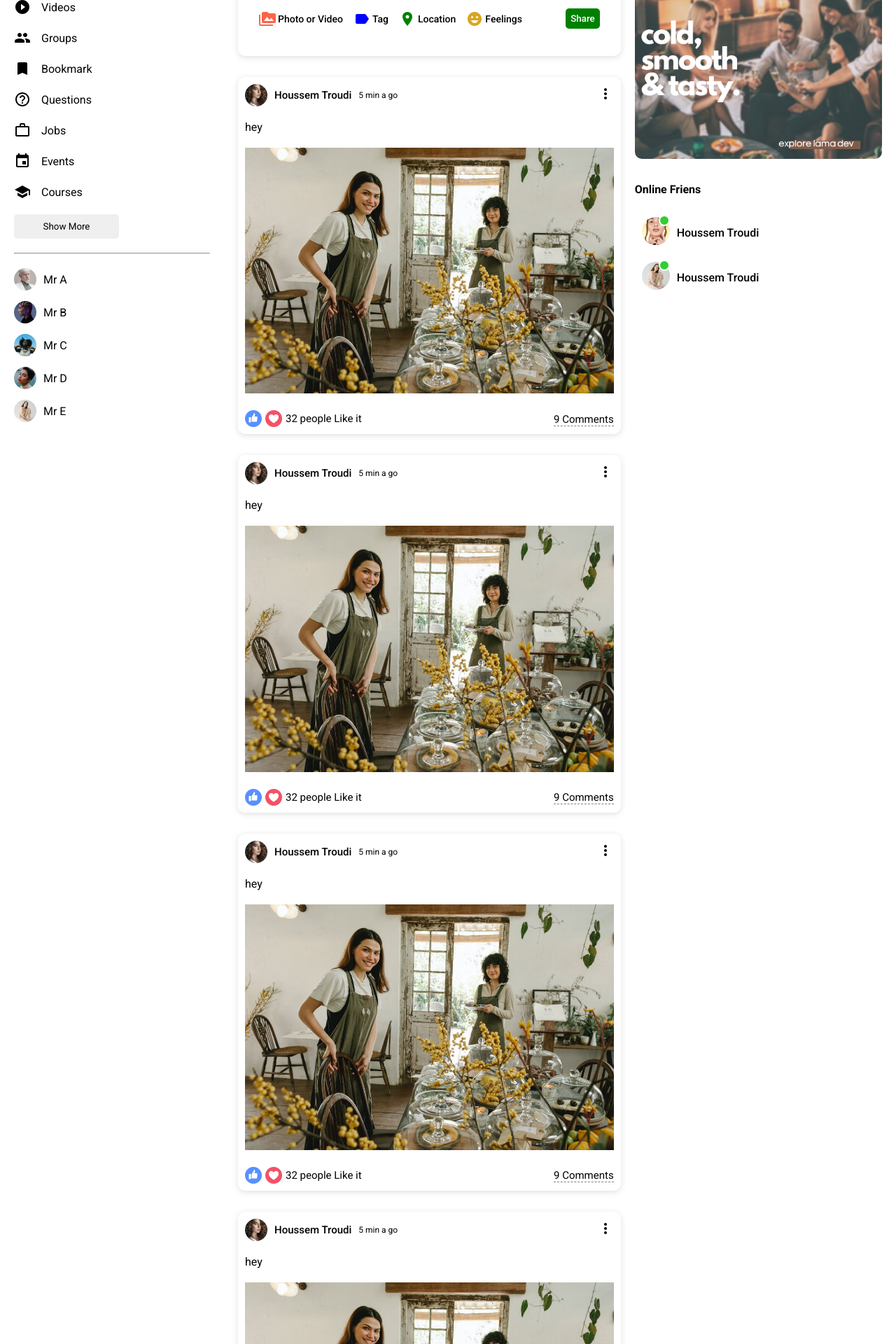
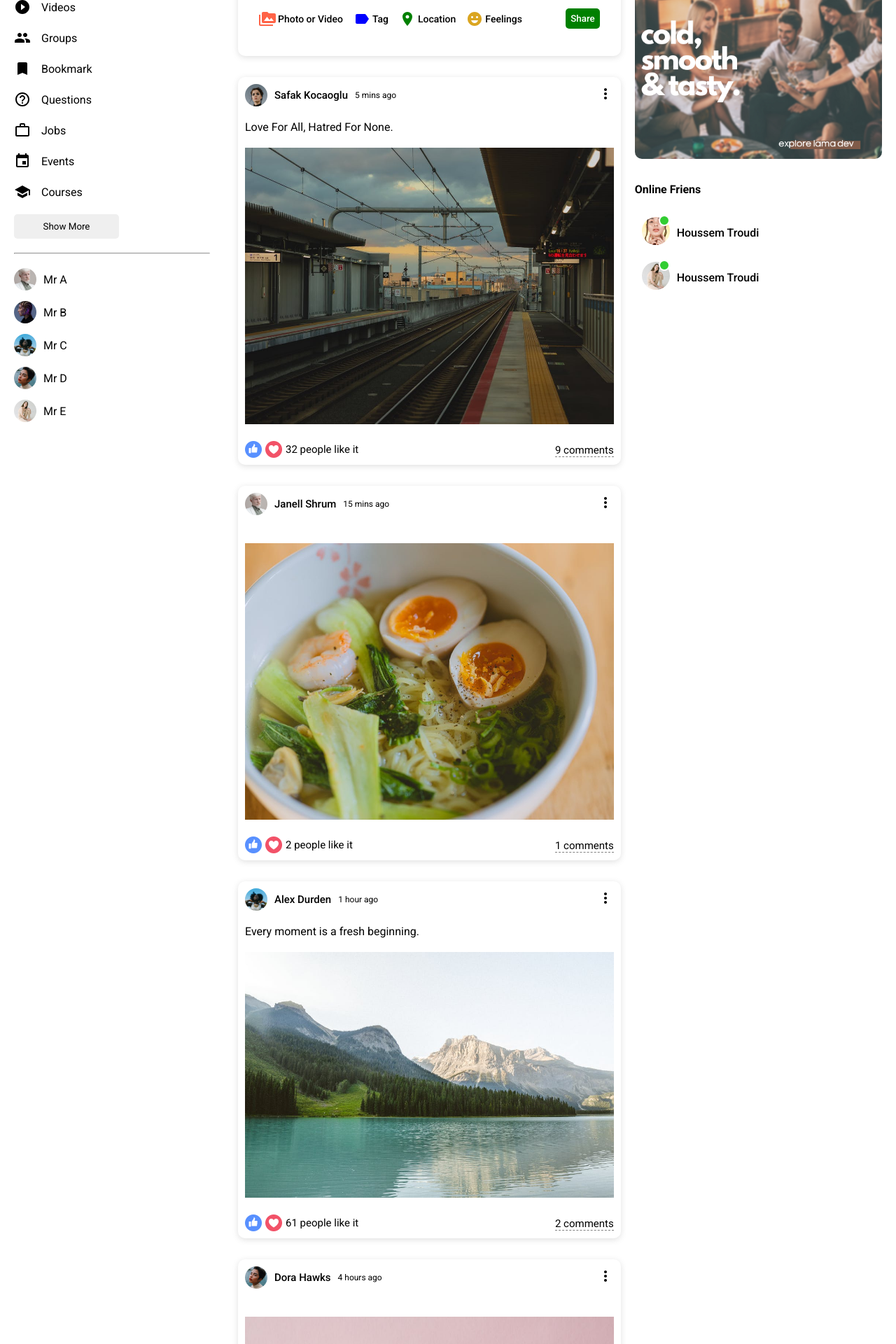
Before and after one commit to Troudi27/Troudi-Sociale-Media, a React (Create React App) app: page / in a window 1280 px wide. Shown: the part 160-2080 px from the top of the page at 70% size. Built offline with nearby package versions, Linux system fonts and the light colour scheme.

Commit message:
make post comp dynamic and fix css of sidebar and topbar

```diff
--- a/src/components/feed/Feed.jsx
+++ b/src/components/feed/Feed.jsx
@@ -1,16 +1,18 @@
 import Post from "../post/Post"
 import Share from "../share/Share"
 import "./Feed.css"
+import {Posts} from "../../dummyData"
 
 export default function feed() {
   return (
     <div className="feeed">
       <div className="feedWrapper">
         <Share/>
-        <Post/>
-        <Post/>
-        <Post/>
-        <Post/>
+        {Posts.map(p=>(
+          <Post key={p.id} post={p}/>
+        ))}
+
+
       </div>
     </div>
   )
--- a/src/components/post/Post.jsx
+++ b/src/components/post/Post.jsx
@@ -1,32 +1,35 @@
 import { MoreVert } from "@mui/icons-material"
 import "./Post.css"
+import {Users} from "../../dummyData"
 
-export default function Post() {
+export default function Post({post}) {
+    const user = Users.filter(u=>u.id===1)
+    console.log(user[0].username);
   return (
     <div className="post">
         <div className="postWrapper">
             <div className="postTop">
                 <div className="postTopLeft">
-                <img className="postProfileImg" src="/assets/person/8.jpeg" alt="" />
-                    <span className="postUsername">Houssem Troudi</span>
-                    <span className="postDate">5 min a go</span>
+                <img className="postProfileImg" src={Users.filter((u)=> u.id === post?.userId)[0].profilePicture} alt="" />
+                    <span className="postUsername">{Users.filter((u)=> u.id === post?.userId)[0].username}</span>
+                    <span className="postDate">{post.date}</span>
                 </div>
                 <div className="postTopRight">
                     <MoreVert/>
                 </div>
             </div>
             <div className="postCenter">
-                <span className="postText">hey</span>
-                <img className="postImg" src="/assets/post/5.jpeg" alt="" />
+                <span className="postText">{post?.desc}</span>
+                <img className="postImg" src={post.photo} alt="" />
             </div>
             <div className="postBottom">
                 <div className="postBottomLeft">
                     <img className="postLikeIcon"src="/assets/like.png" alt="" />
                     <img className="postLikeIcon"src="/assets/heart.png" alt="" />
-                    <span className="postLikeCounter">32 people Like it</span>
+                    <span className="postLikeCounter">{post.like} people like it</span>
                 </div>
                 <div className="postBottomRight">
-                    <span className="postCommentText">9 Comments</span>
+                    <span className="postCommentText">{post.comment} comments</span>
                 </div>
             </div>
         </div>
--- a/src/components/sidebar/Sidebar.css
+++ b/src/components/sidebar/Sidebar.css
@@ -2,6 +2,8 @@
     flex: 3;
     height: calc(100vh - 50px);
     overflow-y: scroll;
+    position: sticky;
+    top: 50px;
 }
 ::-webkit-scrollbar{
     width: 5px;
--- a/src/components/topbar/Topbar.css
+++ b/src/components/topbar/Topbar.css
@@ -6,6 +6,7 @@
     align-items: center;
     position: sticky;
     top: 0;
+    z-index:999;
 }
 .topbarLeft{
     flex: 3px;
--- /dev/null
+++ b/src/dummyData.js
@@ -0,0 +1,139 @@
+export const Users = [
+    {
+      id:1,
+      profilePicture: "assets/person/1.jpeg",
+      username: "Safak Kocaoglu",
+    },
+    {
+      id:2,
+      profilePicture: "assets/person/2.jpeg",
+      username: "Janell Shrum",
+    },
+    {
+      id:3,
+      profilePicture: "assets/person/3.jpeg",
+      username: "Alex Durden",
+    },
+    {
+      id:4,
+      profilePicture: "assets/person/4.jpeg",
+      username: "Dora Hawks",
+    },
+    {
+      id:5,
+      profilePicture: "assets/person/5.jpeg",
+      username: "Thomas Holden",
+    },
+    {
+      id:6,
+      profilePicture: "assets/person/6.jpeg",
+      username: "Shirley Beauchamp",
+    },
+    {
+      id:7,
+      profilePicture: "assets/person/7.jpeg",
+      username: "Travis Bennett",
+    },
+    {
+      id:8,
+      profilePicture: "assets/person/8.jpeg",
+      username: "Kristen Thomas",
+    },
+    {
+      id:9,
+      profilePicture: "assets/person/9.jpeg",
+      username: "Gary Duty",
+    },
+    {
+      id:10,
+      profilePicture: "assets/person/10.jpeg",
+      username: "Safak Kocaoglu",
+    },
+  ];
+
+  export const Posts = [
+    {
+      id: 1,
+      desc: "Love For All, Hatred For None.",
+      photo: "assets/post/1.jpeg",
+      date: "5 mins ago",
+      userId: 1,
+      like: 32,
+      comment: 9,
+    },
+    {
+      id: 2,
+      photo: "assets/post/2.jpeg",
+      date: "15 mins ago",
+      userId: 2,
+      like: 2,
+      comment: 1,
+    },
+    {
+      id: 3,
+      desc: "Every moment is a fresh beginning.",
+      photo: "assets/post/3.jpeg",
+      date: "1 hour ago",
+      userId: 3,
+      like: 61,
+      comment: 2,
+    },
+    {
+      id: 4,
+      photo: "assets/post/4.jpeg",
+      date: "4 hours ago",
+      userId: 4,
+      like: 7,
+      comment: 3,
+    },
+    {
+      id: 5,
+      photo: "assets/post/5.jpeg",
+      date: "5 hours ago",
+      userId: 5,
+      like: 23,
+      comment: 5,
+    },
+    {
+      id: 6,
+      photo: "assets/post/6.jpeg",
+      date: "1 day ago",
+      userId: 6,
+      like: 44,
+      comment: 6,
+    },
+    {
+      id: 7,
+      desc: "Never regret anything that made you smile.",
+      photo: "assets/post/7.jpeg",
+      date: "2 days ago",
+      userId: 7,
+      like: 52,
+      comment: 3,
+    },
+    {
+      id: 8,
+      photo: "assets/post/8.jpeg",
+      date: "3 days ago",
+      userId: 8,
+      like: 15,
+      comment: 1,
+    },
+    {
+      id: 9,
+      desc: "Change the world by being yourself.",
+      photo: "assets/post/9.jpeg",
+      date: "5 days ago",
+      userId: 9,
+      like: 11,
+      comment: 2,
+    },
+    {
+      id: 10,
+      photo: "assets/post/10.jpeg",
+      date: "1 week ago",
+      userId: 10,
+      like: 104,
+      comment: 12,
+    },
+  ];
```
